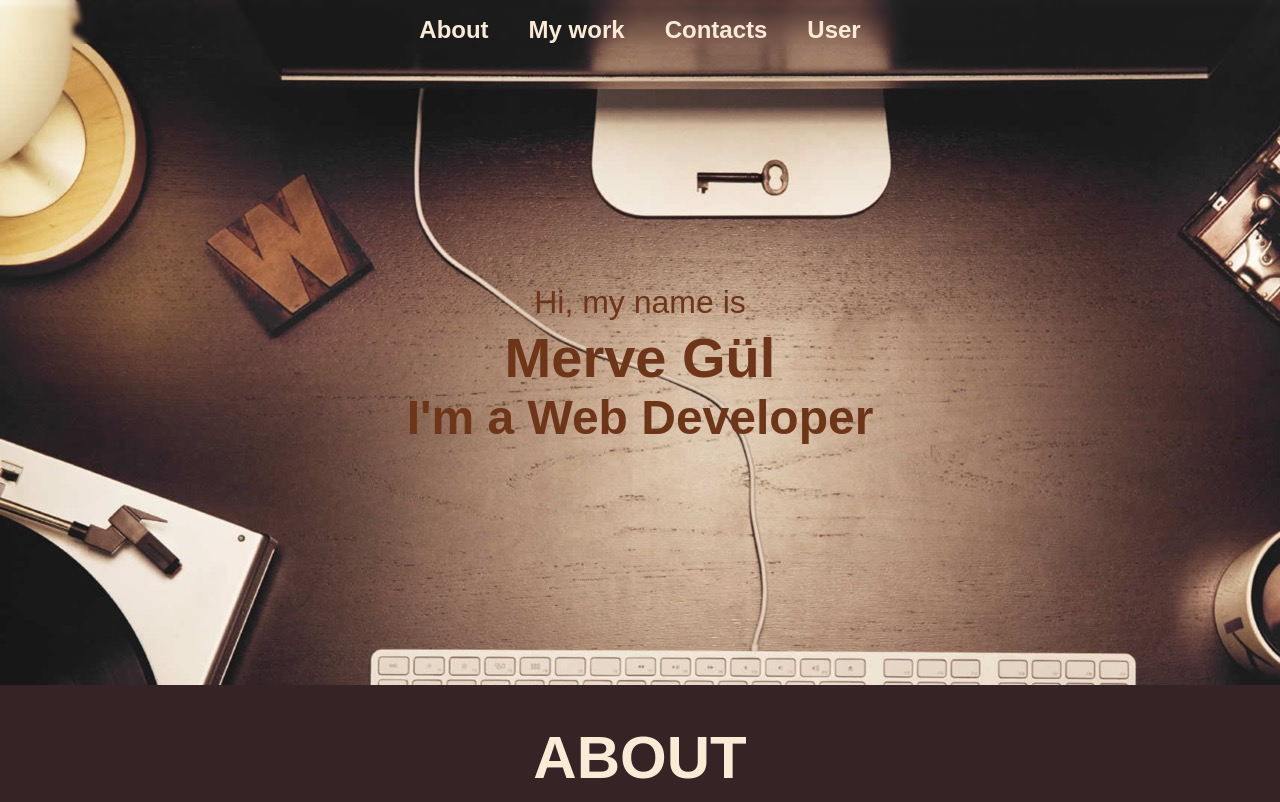
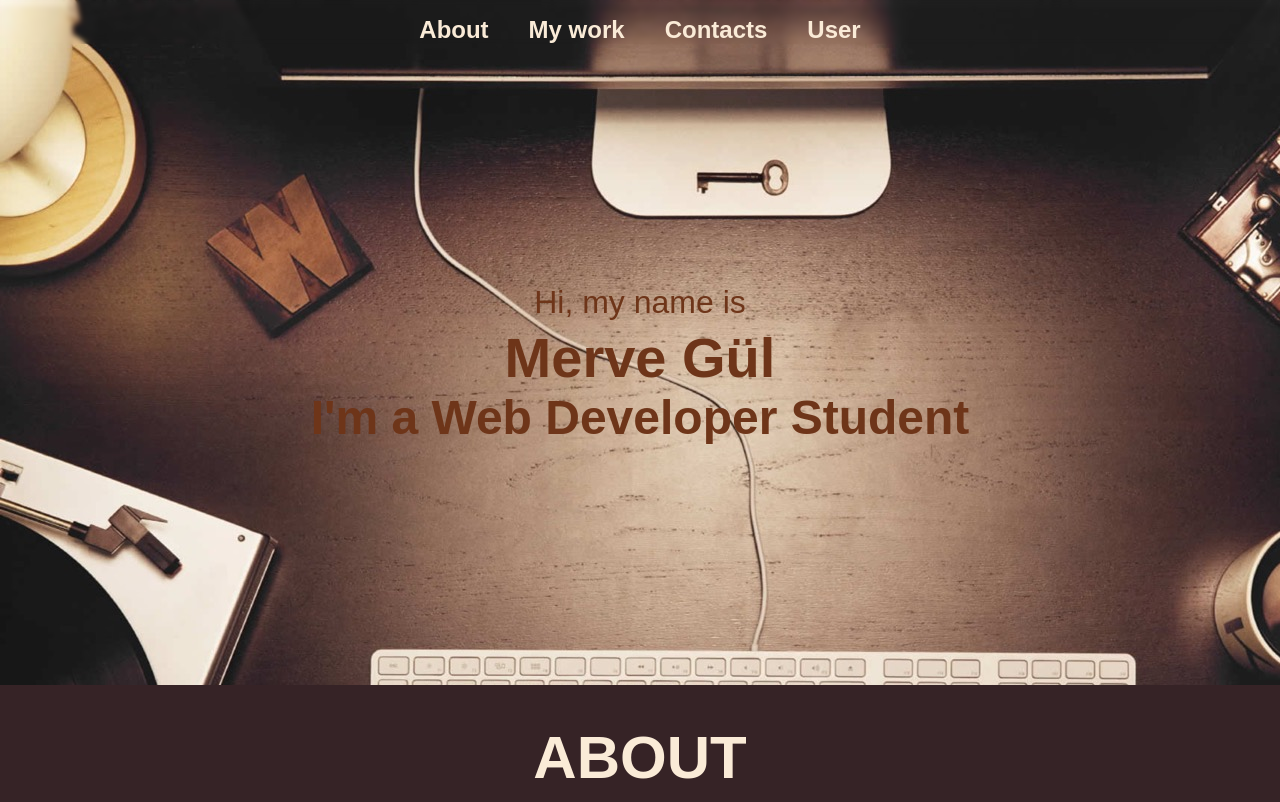
Before and after one commit to avgulmerve/portfolio, a plain HTML site: page website/index.html in a window 1280 px wide. Shown: the top 802 px of the page. Drawn offline with nearby package versions, Linux system fonts and the light colour scheme; no server answers; a web font is replaced by a local one.

Commit message:
index.html

```diff
--- a/website/index.html
+++ b/website/index.html
@@ -35,7 +35,7 @@
             <div class="hero-content">
                 <p>Hi, my name is</p>
                 <h2 class="name-head">Merve Gül</h2>
-                <h1>I'm a Web Developer </h1>
+                <h1>I'm a Web Developer Student</h1>
             </div>
         </section>
     </header>
```
